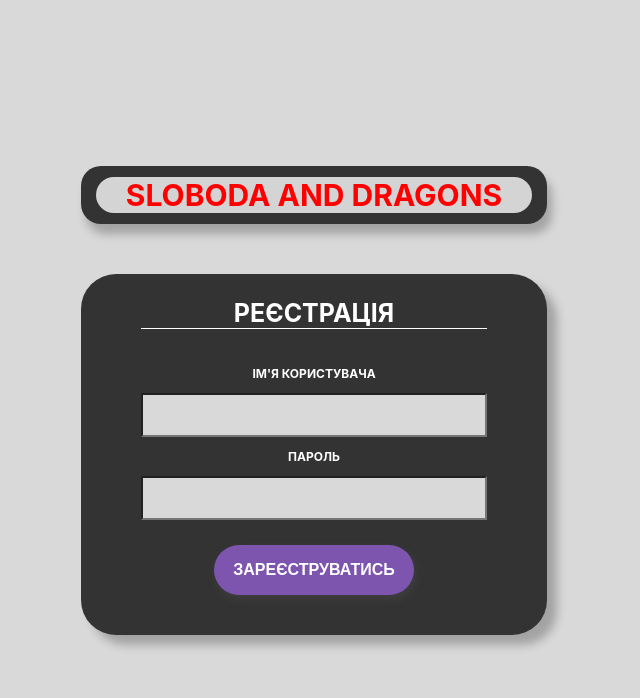
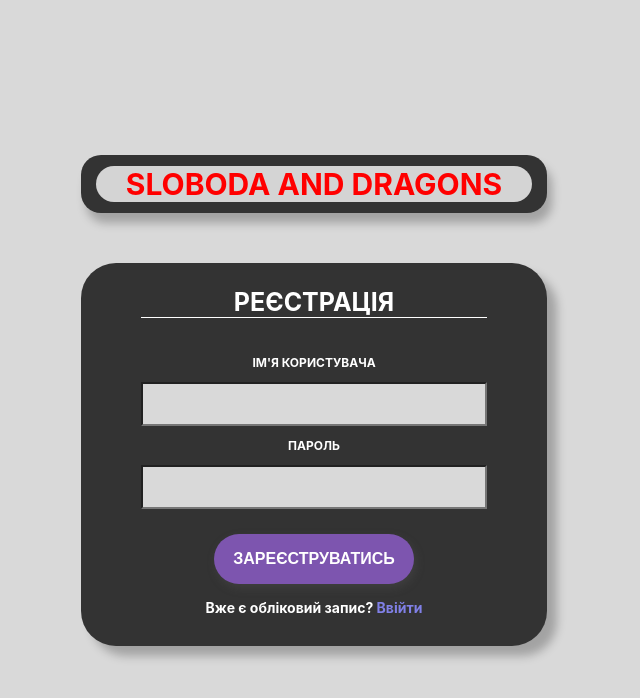
Before and after one commit to Soryu-u/sloboda-n-dragons, a React (Create React App) app: page / in a window 1280 px wide. Shown: the top 698 px of the page, without its empty margins (326-966 px from the left). Built offline with nearby package versions, Linux system fonts and the light colour scheme.

Commit message:
add log in btn

```diff
--- a/src/Pages/Registration/Pegistration.js
+++ b/src/Pages/Registration/Pegistration.js
@@ -29,6 +29,7 @@ export default function Registration() {
                         {page}
                     </button>
                 </div>
+                <p className={styles.login}>Вже є обліковий запис? <a>Ввійти</a></p>
             </div>
         </div>
     )
--- a/src/Pages/Registration/Registration.module.css
+++ b/src/Pages/Registration/Registration.module.css
@@ -3,6 +3,7 @@
     font-weight: bold;
     text-transform: uppercase;
     text-align: center;
+    user-select: none;
 }
 
 .head {
@@ -24,7 +25,7 @@
 
 .container {
     background-color: #333333;
-    padding: 24px 60px 40px 60px;
+    padding: 24px 60px 30px 60px;
     box-shadow: 10px 10px 10px rgba(0,0,0, 0.25);
     border-radius: 35px;
 }
@@ -67,3 +68,19 @@
     text-transform: uppercase;
     text-align: center;
 }
+
+.login{
+    padding: 15px 0 0 0;
+    margin: 0;
+    font-size: 14px;
+    text-transform: none;
+}
+
+.login > a {
+    color: rgb(128, 128, 231);
+    cursor: pointer;
+}
+
+.login > a:hover {
+    text-decoration: underline;
+}
```
